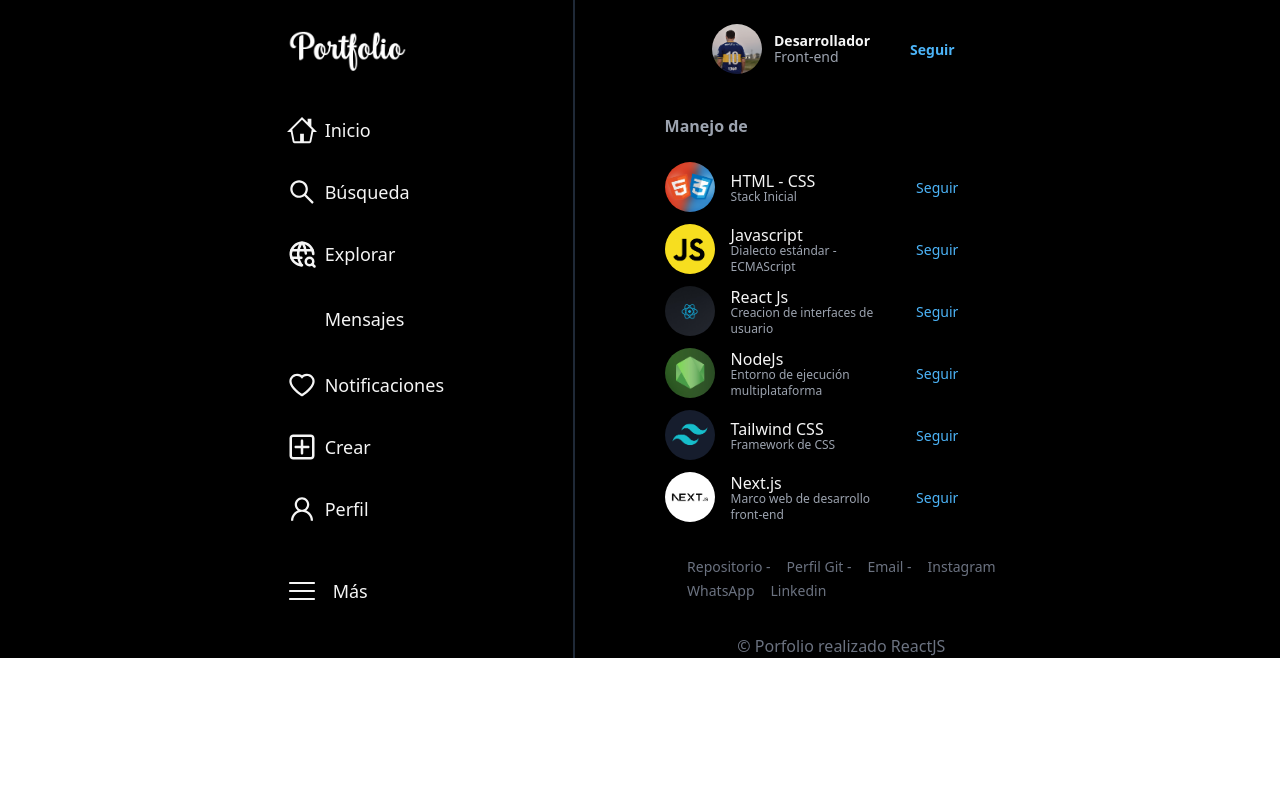
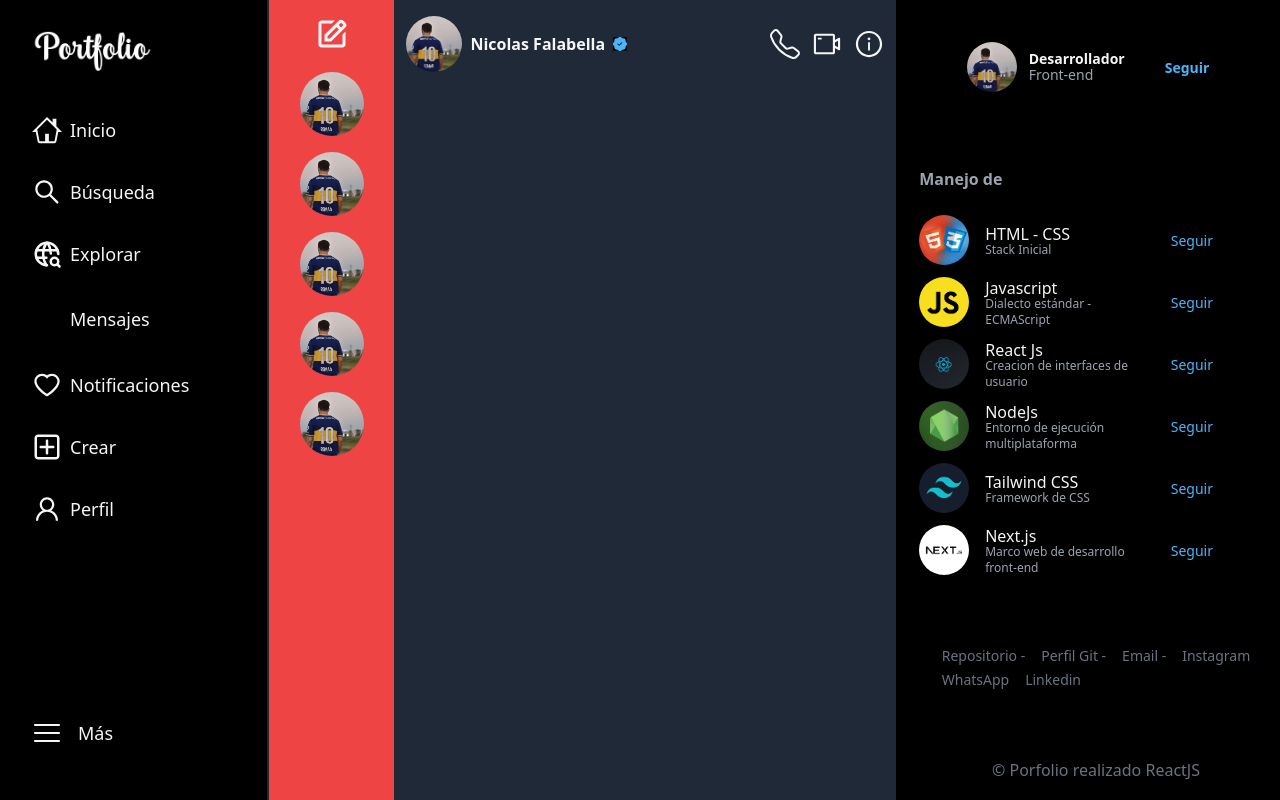
Before and after one commit to Nicoogf/portfolioInstaMood, a React (Create React App) app: page /md in a window 1280 px wide. Built offline with nearby package versions, Linux system fonts and the light colour scheme; some icons are missing.

Commit message:
Avance sobre mensaje privado

```diff
--- a/src/Pages/Message/Message.js
+++ b/src/Pages/Message/Message.js
@@ -1,7 +1,124 @@
-import React from 'react'
+import React from 'react' ;
+import { BiEdit } from "react-icons/bi" ;
+import { BsFillPatchCheckFill } from 'react-icons/bs';
+import { BsTelephone } from "react-icons/bs" ;
+import { AiOutlineVideoCamera } from "react-icons/ai" ;
+import { AiOutlineInfoCircle } from "react-icons/ai" ;
 
 export default function Message() {
   return (
-    <div>Message</div>
+    <div className='max-h-screen w-full md:7/12 lg:w-7/12 xl:6/12 text-white overflow-hidden flex flex-row'>
+
+    <div className='w-[20%] bg-red-500 h-screen xxl:w-[30%]'>
+          {/* Plataforma */}
+          <div className='mb-5'>
+
+          <div className='flex flex-row justify-start lg:justify-around items-center mb-5'>
+            <h6 className='hidden font-semibold text-lg'>nicolas_falabella</h6>
+            <BiEdit className='text-4xl cursor-pointer mx-auto mt-4'/>
+          </div>
+
+          <div className='font-semibold text-sm gap-x-2 xxl:flex flex-row justify-around items-center hidden '>
+          <h5 >Medios de contacto</h5>
+          <h5 className='text-gray-400'>Solicitudes</h5>
+          </div>
+
+          </div>
+
+
+
+          { /*Chat */}
+          <div className='flex flex-col gap-y-4'>
+
+          <div className='flex flex-row gap-x-3 items-center'>
+            <img src='/perfil.jpg' className='rounded-full w-16 mx-auto'/>
+            <div className='hidden'>
+              <h5 className='font-bold'>Whatsapp</h5>
+              <div className='flex flex-row text-sm gap-x-2 items-center'>
+                <h6 className=''>Contactame por Whatsapp!</h6>
+                <h6 className='text-gray-400'>  8 min </h6>
+              </div>
+            </div>
+          </div>
+
+          <div className='flex flex-row gap-x-3 items-center'>
+            <img src='/perfil.jpg' className='rounded-full w-16 mx-auto'/>
+            <div className='hidden'>
+              <h5 className='font-bold'>Whatsapp</h5>
+              <div className='flex flex-row text-sm gap-x-2 items-center'>
+                <h6 className=''>Contactame por Whatsapp!</h6>
+                <h6 className='text-gray-400'>  8 min </h6>
+              </div>
+            </div>
+          </div>
+
+
+          <div className='flex flex-row gap-x-3 items-center'>
+            <img src='/perfil.jpg' className='rounded-full w-16 mx-auto'/>
+            <div className='hidden'>
+              <h5 className='font-bold'>Whatsapp</h5>
+              <div className='flex flex-row text-sm gap-x-2 items-center'>
+                <h6 className=''>Contactame por Whatsapp!</h6>
+                <h6 className='text-gray-400'>  8 min </h6>
+              </div>
+            </div>
+          </div>
+
+
+          <div className='flex flex-row gap-x-3 items-center'>
+            <img src='/perfil.jpg' className='rounded-full w-16 mx-auto'/>
+            <div className='hidden'>
+              <h5 className='font-bold'>Whatsapp</h5>
+              <div className='flex flex-row text-sm gap-x-2 items-center'>
+                <h6 className=''>Contactame por Whatsapp!</h6>
+                <h6 className='text-gray-400'>  8 min </h6>
+              </div>
+            </div>
+          </div>
+
+          <div className='flex flex-row gap-x-3 items-center'>
+            <img src='/perfil.jpg' className='rounded-full w-16 mx-auto'/>
+            <div className='hidden'>
+              <h5 className='font-bold'>Whatsapp</h5>
+              <div className='flex flex-row text-sm gap-x-2 items-center'>
+                <h6 className=''>Contactame por Whatsapp!</h6>
+                <h6 className='text-gray-400'>  8 min </h6>
+              </div>
+            </div>
+          </div>
+
+
+
+
+          </div>
+
+
+    </div>
+
+    <div className='w-[80%] bg-gray-800 xxl:w-[70%]'>
+
+      <div className='flex flex-row w-[100%]'>
+
+        <div className='flex flex-row justify-between w-[100%] py-4'>
+
+          <div className='flex flex-row items-center ml-3 gap-x-2'>
+              <img src={"/perfil.jpg"} className='w-14  rounded-full'/>
+              <h6 className='font-semibold'> Nicolas Falabella </h6>
+              <BsFillPatchCheckFill className="text-verificado bg-black text-sm"/>
+          </div>
+
+          <div className='flex flex-row items-center mr-3 gap-x-3'>
+            < BsTelephone className='text-3xl'/>
+            < AiOutlineVideoCamera className='text-3xl'/>
+            < AiOutlineInfoCircle className='text-3xl'/>
+          </div>
+
+        </div>
+
+      </div>
+
+    </div>
+
+     </div>
   )
 }
--- a/src/Pages/Profile/Profile.js
+++ b/src/Pages/Profile/Profile.js
@@ -3,9 +3,10 @@
 
 export default function Profile() {
   return (
-    <div className='max-h-screen w-full md:7/12 lg:w-7/12 xl:6/12 text-white'>
+    <div className='max-h-screen w-full md:7/12 lg:w-7/12 xl:6/12 text-white overflow-hidden'>
 
       {/* Perfil */}
+     <div className='max-h-screen w-full'>
 
       <div className='text-white flex flex-row items-center py-8'>
 
@@ -65,16 +66,47 @@
           <h6 className='text-gray-300 font-normal'>Certificados Oficiales</h6>
         </div>
 
-        <div className='flex flex-col items-center'>
+        <div className='flex flex-col items-center border-b-4 '>
            <h5 className='font-medium'>2</h5>
           <h6 className='text-gray-300 font-normal'>Años de experciencia </h6>
           </div>
-        </div>
+      </div>
 
 
 
+     </div>
+
+     {/* Grid */}
+     <div className='grid grid-cols-3 gap-2 mt-5 overflow-y-auto h-[1200px] xl:w-[90%] mx-auto'>
+
+          <img src='/gr1.jpg' alt="a"/>
+          <img src='/gr1.jpg' alt="a"/>
+          <img src='/gr1.jpg' alt="a"/>
+          <img src='/gr1.jpg' alt="a"/>
+          <img src='/gr1.jpg' alt="a"/>
+          <img src='/gr1.jpg' alt="a"/>
+          <img src='/gr1.jpg' alt="a"/>
+          <img src='/gr1.jpg' alt="a"/>
+          <img src='/gr1.jpg' alt="a"/>
+          <img src='/gr1.jpg' alt="a"/>
+          <img src='/gr1.jpg' alt="a"/>
+          <img src='/gr1.jpg' alt="a"/>
+          <img src='/gr1.jpg' alt="a"/>
+          <img src='/gr1.jpg' alt="a"/>
+          <img src='/gr1.jpg' alt="a"/>
+          <img src='/gr1.jpg' alt="a"/>
+          <img src='/gr1.jpg' alt="a"/>
+          <img src='/gr1.jpg' alt="a"/>
+          <img src='/gr1.jpg' alt="a"/>
+          <img src='/gr1.jpg' alt="a"/>
+          <img src='/gr1.jpg' alt="a"/>
+          <img src='/gr1.jpg' alt="a"/>
+          <img src='/gr1.jpg' alt="a"/>
+          <img src='/gr1.jpg' alt="a"/>
+
+
+      </div>
     </div>
-
 
 
 
```
